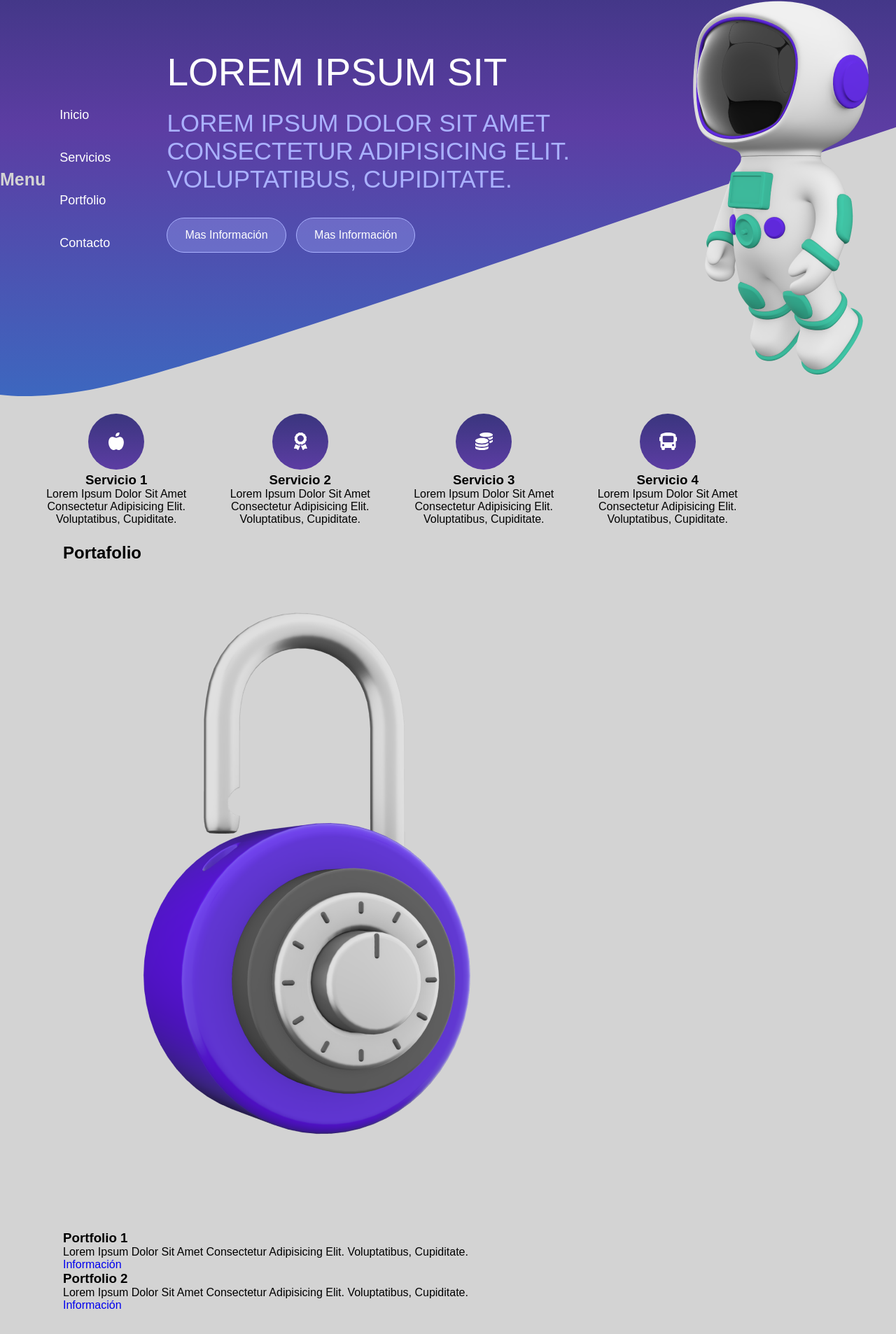
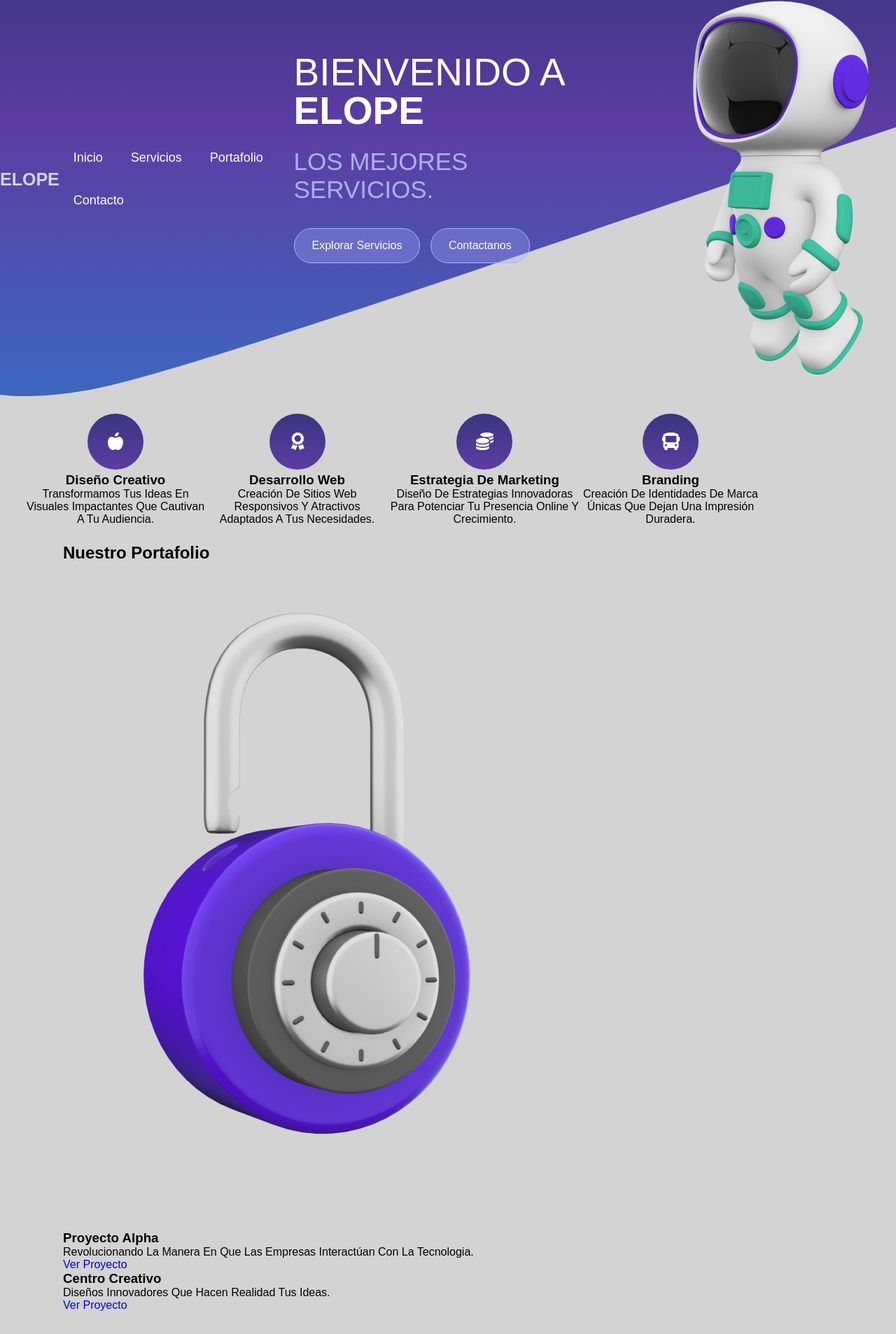
Before and after one commit to 404001/landing, a plain HTML site: page index.html in a window 1280 px wide. Shown: the part 74-1980 px from the top of the page at 70% size. Drawn offline with Linux system fonts and the light colour scheme.

Commit message:
Update index.html

```diff
--- a/index.html
+++ b/index.html
@@ -1,27 +1,27 @@
 <!doctype html>
-<html lang="en">
+<html lang="es">
 <head>
     <meta charset="UTF-8">
     <meta name="viewport"
           content="width=device-width, user-scalable=no, initial-scale=1.0, maximum-scale=1.0, minimum-scale=1.0">
     <meta http-equiv="X-UA-Compatible" content="ie=edge">
     <link rel="stylesheet" href="main.css">
-    <title>Document</title>
+    <title>Página de Inicio</title>
 </head>
 <body>
 <header>
     <div class="menu container">
-        <a href="#" class="logo">Menu</a>
+        <a href="#" class="logo">ELOPE</a>
         <input type="checkbox" id="menu">
         <label for="menu">
-            <img src="./public/menu-btn.png" alt="menu" class="menu-icono">
+            <img src="./public/menu-btn.png" alt="Menú" class="menu-icono">
         </label>
 
         <nav class="navbar">
             <ul>
                 <li><a href="#">Inicio</a></li>
                 <li><a href="#">Servicios</a></li>
-                <li><a href="#">Portfolio</a></li>
+                <li><a href="#">Portafolio</a></li>
                 <li><a href="#">Contacto</a></li>
             </ul>
         </nav>
@@ -29,139 +29,106 @@
 
     <div class="header-content container">
         <div class="content">
-            <h1>Lorem ipsum sit</h1>
-            <p>
-                Lorem ipsum dolor sit amet consectetur adipisicing elit. Voluptatibus,
-                cupiditate.
-            </p>
-            <a href="#" class="btn-1">Mas Información</a>
-            <a href="#" class="btn-1">Mas Información</a>
+            <h1>Bienvenido a <strong>ELOPE</strong></h1>
+            <p>Los Mejores Servicios.</p>
+            <a href="#services" class="btn-1">Explorar Servicios</a>
+            <a href="#contact" class="btn-1">Contactanos</a>
         </div>
-        <img src="./public/astronauta.png" alt="astronauta">
+        <img style="user-select: none" src="./public/astronauta.png" alt="Ilustración de Astronauta">
     </div>
 </header>
-<main class="services container">
+<main>
+    <section id="services" class="services container">
         <div class="service">
-        <img src="./public/icon1.svg" alt="icon">
-        <h3>Servicio 1</h3>
-        <p>
-            Lorem ipsum dolor sit amet consectetur adipisicing elit. Voluptatibus,
-            cupiditate.
-        </p>
+            <img src="./public/icon1.svg" alt="Icono de Servicio 1">
+            <h3>Diseño Creativo</h3>
+            <p>Transformamos tus ideas en visuales impactantes que cautivan a tu audiencia.</p>
         </div>
         <div class="service">
-        <img src="./public/icon2.svg" alt="icon">
-        <h3>Servicio 2</h3>
-        <p>
-            Lorem ipsum dolor sit amet consectetur adipisicing elit. Voluptatibus,
-            cupiditate.
-        </p>
+            <img src="./public/icon2.svg" alt="Icono de Servicio 2">
+            <h3>Desarrollo Web</h3>
+            <p>Creación de sitios web responsivos y atractivos adaptados a tus necesidades.</p>
         </div>
         <div class="service">
-        <img src="./public/icon3.svg" alt="icon">
-        <h3>Servicio 3</h3>
-        <p>
-            Lorem ipsum dolor sit amet consectetur adipisicing elit. Voluptatibus,
-            cupiditate.
-        </p>
+            <img src="./public/icon3.svg" alt="Icono de Servicio 3">
+            <h3>Estrategia de Marketing</h3>
+            <p>Diseño de estrategias innovadoras para potenciar tu presencia online y crecimiento.</p>
         </div>
         <div class="service">
-        <img src="./public/icon4.svg" alt="icon">
-        <h3>Servicio 4</h3>
-        <p>
-            Lorem ipsum dolor sit amet consectetur adipisicing elit. Voluptatibus,
-            cupiditate.
-        </p>
+            <img src="./public/icon4.svg" alt="Icono de Servicio 4">
+            <h3>Branding</h3>
+            <p>Creación de identidades de marca únicas que dejan una impresión duradera.</p>
         </div>
-</main>
+    </section>
 
-<section class="portfolio container">
-    <h2>Portafolio</h2>
+    <section id="portfolio" class="portfolios container">
+        <h2>Nuestro Portafolio</h2>
         <div class="portfolio">
-        <img src="./public/img1.png" alt="portfolio">
+            <img src="./public/img1.png" alt="Proyecto 1">
             <div class="portfolio-1">
-            <h3>Portfolio 1</h3>
-            <p>
-                Lorem ipsum dolor sit amet consectetur adipisicing elit. Voluptatibus,
-                cupiditate.
-            </p>
-            <a href="#" class="btn-2">Información</a>
+                <h3>Proyecto Alpha</h3>
+                <p>Revolucionando la manera en que las empresas interactúan con la tecnologia.</p>
+                <a href="#" class="btn-2">Ver Proyecto</a>
             </div>
         </div>
 
         <div class="portfolio">
-
             <div class="portfolio-2">
-            <h3>Portfolio 2</h3>
-            <p>
-                Lorem ipsum dolor sit amet consectetur adipisicing elit. Voluptatibus,
-                cupiditate.
-            </p>
-            <a href="#" class="btn-2">Información</a>
+                <h3>Centro Creativo</h3>
+                <p>Diseños innovadores que hacen realidad tus ideas.</p>
+                <a href="#" class="btn-2">Ver Proyecto</a>
             </div>
-        <img src="./public/img2.png" alt="portfolio">
+            <img src="./public/img2.png" alt="Proyecto 2">
         </div>
 
         <div class="portfolio">
-        <img src="./public/img3.png" alt="portfolio">
+            <img src="./public/img3.png" alt="Proyecto 3">
             <div class="portfolio-3">
-            <h3>Portfolio 3</h3>
-            <p>
-                Lorem ipsum dolor sit amet consectetur adipisicing elit. Voluptatibus,
-                cupiditate.
-            </p>
-            <a href="#" class="btn-2">Información</a>
+                <h3>Soluciones Dinamicas</h3>
+                <p>Soluciones personalizadas para los desafios modernos de las empresas.</p>
+                <a href="#" class="btn-2">Ver Proyecto</a>
             </div>
         </div>
 
         <div class="portfolio">
-
             <div class="portfolio-4">
-            <h3>Portfolio 4</h3>
-            <p>
-                Lorem ipsum dolor sit amet consectetur adipisicing elit. Voluptatibus,
-                cupiditate.
-            </p>
-            <a href="#" class="btn-2">Información</a>
+                <h3>Innovar Ahora</h3>
+                <p>Impulsando el cambio a traves de la creatividad y la tecnologia.</p>
+                <a href="#" class="btn-2">Ver Proyecto</a>
             </div>
-        <img src="./public/img4.png" alt="portfolio">
+            <img src="./public/img4.png" alt="Proyecto 4">
         </div>
     </section>
+</main>
 
 <footer>
     <div class="container">
         <div class="info">
-
             <div class="info-content">
-
                 <div class="info-price">
-                    <h2>Precio</h2>
-                    <p class="price">$3500</p>
-                    <p>
-                        Lorem ipsum dolor sit amet consectetur adipisicing elit.
-                    </p>
+                    <h2>Nuestros Precios</h2>
+                    <p class="price">3500€</p>
+                    <p>Planes asequibles que se adaptan a tu presupuesto y necesidades.</p>
                 </div>
                 <div class="info-txt">
-                    <h2>Princing list</h2>
-                    <p>
-                        Lorem ipsum dolor sit amet consectetur adipisicing elit.
-                    </p>
-                    <a href="#" class="btn-1">Información</a>
+                    <h2>¿Por Que Elegirnos?</h2>
+                    <p>Nuestra dedicación a la excelencia y satisfacción del cliente nos distingue.</p>
+                    <a href="#contact" class="btn-1">Más Información</a>
                 </div>
             </div>
             <hr>
             <div class="enlaces">
-                <h3>Logo</h3>
+                <h3>ELOPE</h3>
                 <div class="enlace">
-                    <li><a href="#">lorem</a></li>
-                    <li><a href="#">lorem</a></li>
-                    <li><a href="#">lorem</a></li>
-                    <li><a href="#">lorem</a></li>
+                    <li><a href="#">Sobre Nosotros</a></li>
+                    <li><a href="#">Terminos</a></li>
+                    <li><a href="#">Privacidad</a></li>
+                    <li><a href="#">Soporte</a></li>
                 </div>
             </div>
         </div>
     </div>
 </footer>
-
+<!-- 🦆 Hecho por Jose Daniel -->
 </body>
 </html>
```
Lines whose indentation alone changed are shown as unchanged.
